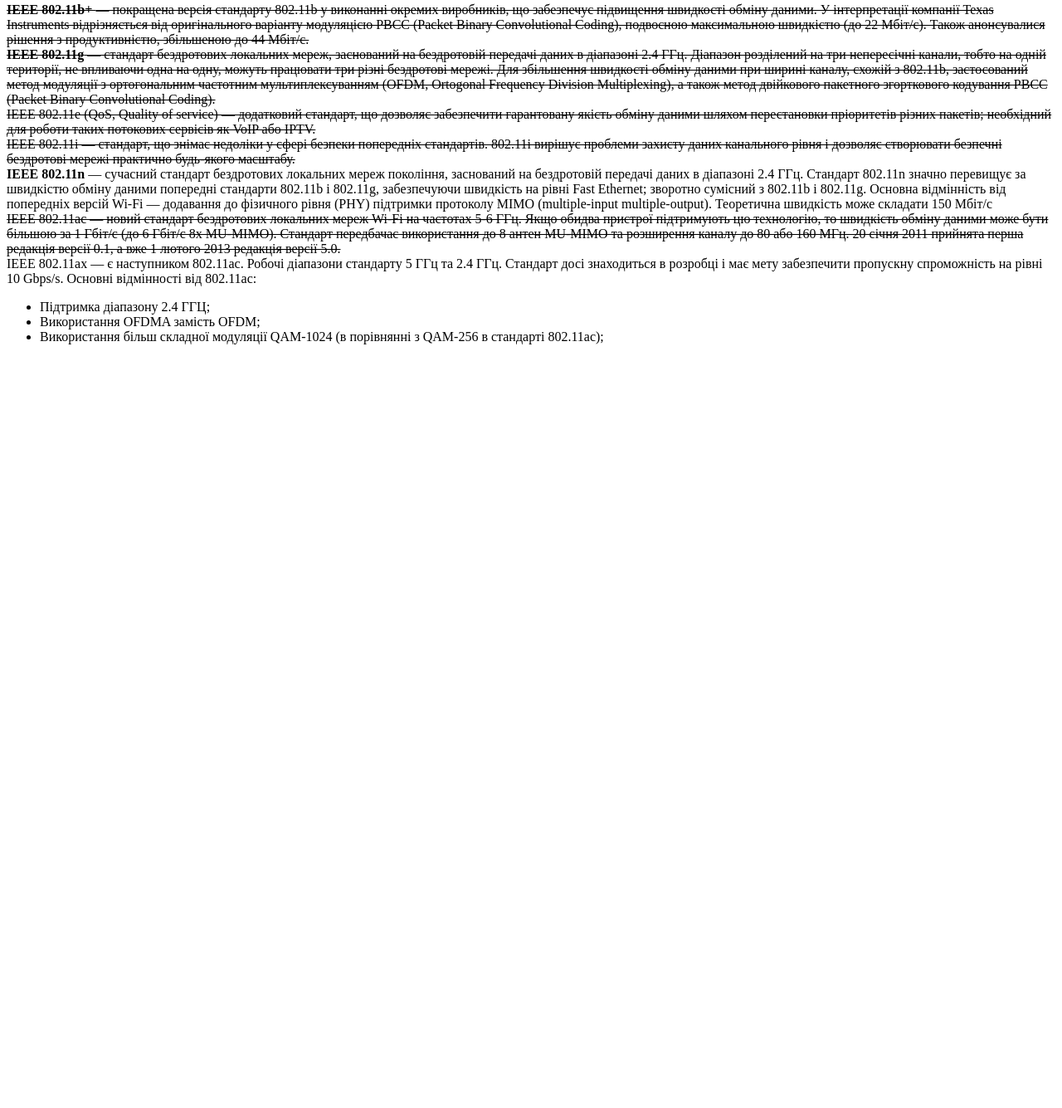
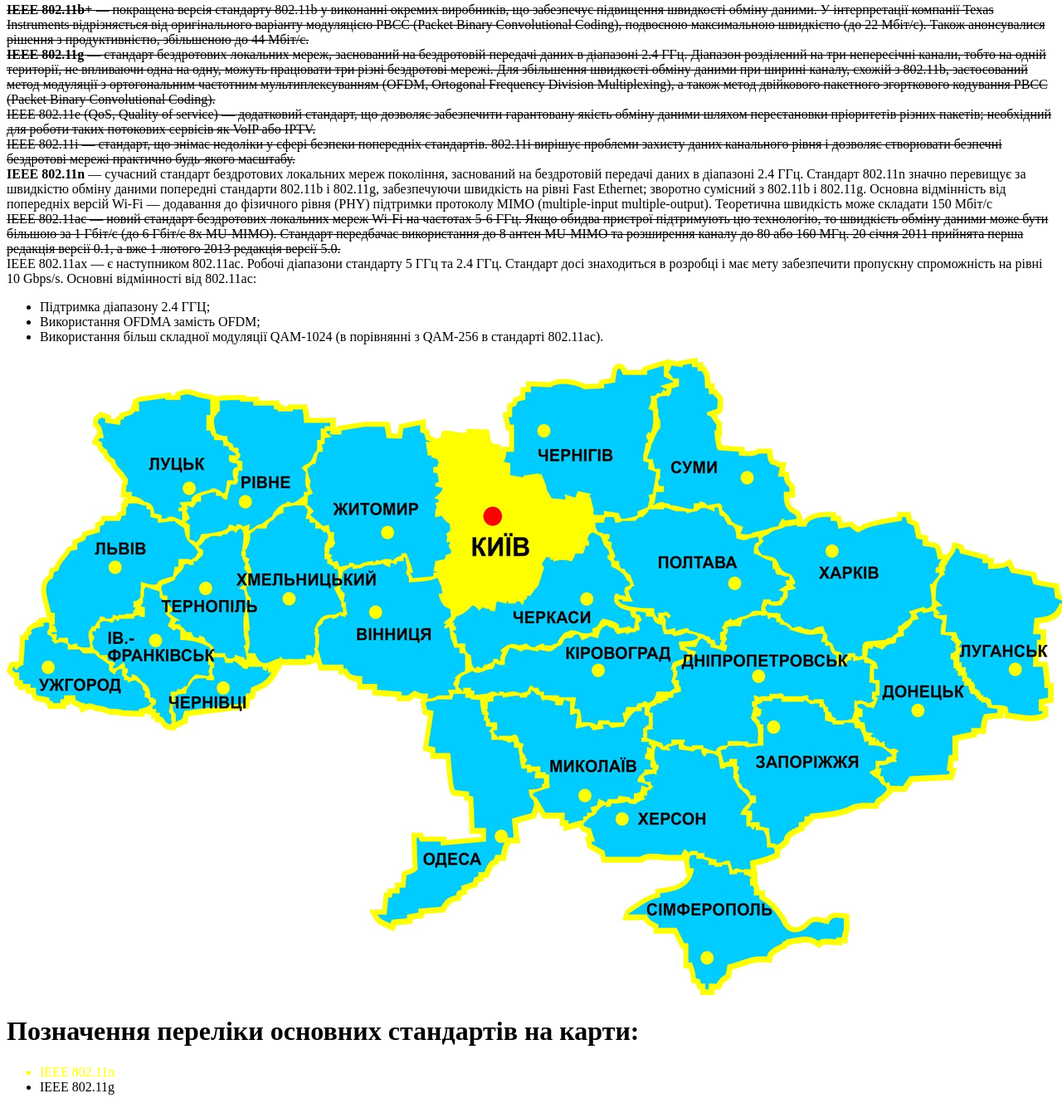
Before and after one commit to bakum92/IEEE-802.11, a plain HTML site: page index.html in a window 1280 px wide. Shown: the part 363-1698 px from the top of the page at 83% size. Before the commit the page ends 800 px from the top, so only its background shows below. Drawn offline with Linux system fonts and the light colour scheme.

Commit message:
IEEE-802.11

```diff
--- a/index.html
+++ b/index.html
@@ -6,7 +6,7 @@
     <title>IEEE 802.11</title>
 </head>
 <body>
-    <p><b>IEEE 802.11 (Institute of Electrical and Electronic Engineers Інститут інженерів з електротехніки та електроніки) </b> — набір стандартів для комунікації в бездротовій локальній мережевій зоні (WLAN) частотних діапазонів 2.4, 3.6 і 5 ГГц. Їх випрацював і підтримує комітет зі стандартів LAN/MAN (IEEE 802) Інституту інженерів з електротехніки та електроніки (IEEE), які визначають взаємодію бездротових комп'ютерних мереж. Базова версія стандарту IEEE 802.11—2007 зазнала наступних доповнень. Ці стандарти забезпечують основи бездротових мережевих продуктів, які користуются брендом <b>Wi-Fi</b>.</p>
+    <p><b>IEEE 802.11 (Institute of Electrical and Electronic Engineers - Інститут інженерів з електротехніки та електроніки) </b> — набір стандартів для комунікації в бездротовій локальній мережевій зоні (WLAN) частотних діапазонів 2.4, 3.6 і 5 ГГц. Їх випрацював і підтримує комітет зі стандартів LAN/MAN (IEEE 802) Інституту інженерів з електротехніки та електроніки (IEEE), які визначають взаємодію бездротових комп'ютерних мереж. Базова версія стандарту IEEE 802.11—2007 зазнала наступних доповнень. Ці стандарти забезпечують основи бездротових мережевих продуктів, які користуются брендом <b>Wi-Fi</b>.</p>
     <h1>Перелік основних стандартів</h1>
     <p><b>IEEE 802.11</b> — початковий стандарт бездротових локальних мереж, заснований на бездротовій передачі даних у діапазоні 2.4 ГГц. Підтримує обмін даними зі швидкістю до 1 — 2 Мбіт/с. Прийнятий у 1997 році стандарт передбачав два типи модуляції — DSSS і FHSS. <br>
 
@@ -33,7 +33,13 @@
 <ul>
     <li>Підтримка діапазону 2.4 ГГЦ;</li>
     <li>Використання OFDMA замість OFDM;</li>
-    <li>Використання більш складної модуляції QAM-1024 (в порівнянні з QAM-256 в стандарті 802.11ac);</li>
+    <li>Використання більш складної модуляції QAM-1024 (в порівнянні з QAM-256 в стандарті 802.11ac).</li>
+</ul>
+<center><p><img src="maps/142859865_stend-politichna-karta.jpg"></p></center>
+<h1>Позначення переліки основних стандартів на карти:</h1>
+<ul>
+    <li class="koby">IEEE 802.11n</li>
+    <li class="koby_2">IEEE 802.11g</li>
 </ul>
 </body>
 </html>
--- a/style/style.css
+++ b/style/style.css
@@ -2,3 +2,9 @@
     text-decoration: line-through;
     color: #000;
 }
+.koby{
+	color: yellow;
+}
+.koby_1{
+	color: blue;
+}
```
Also changed, not shown: maps/142859865_stend-politichna-karta.jpg (added).
